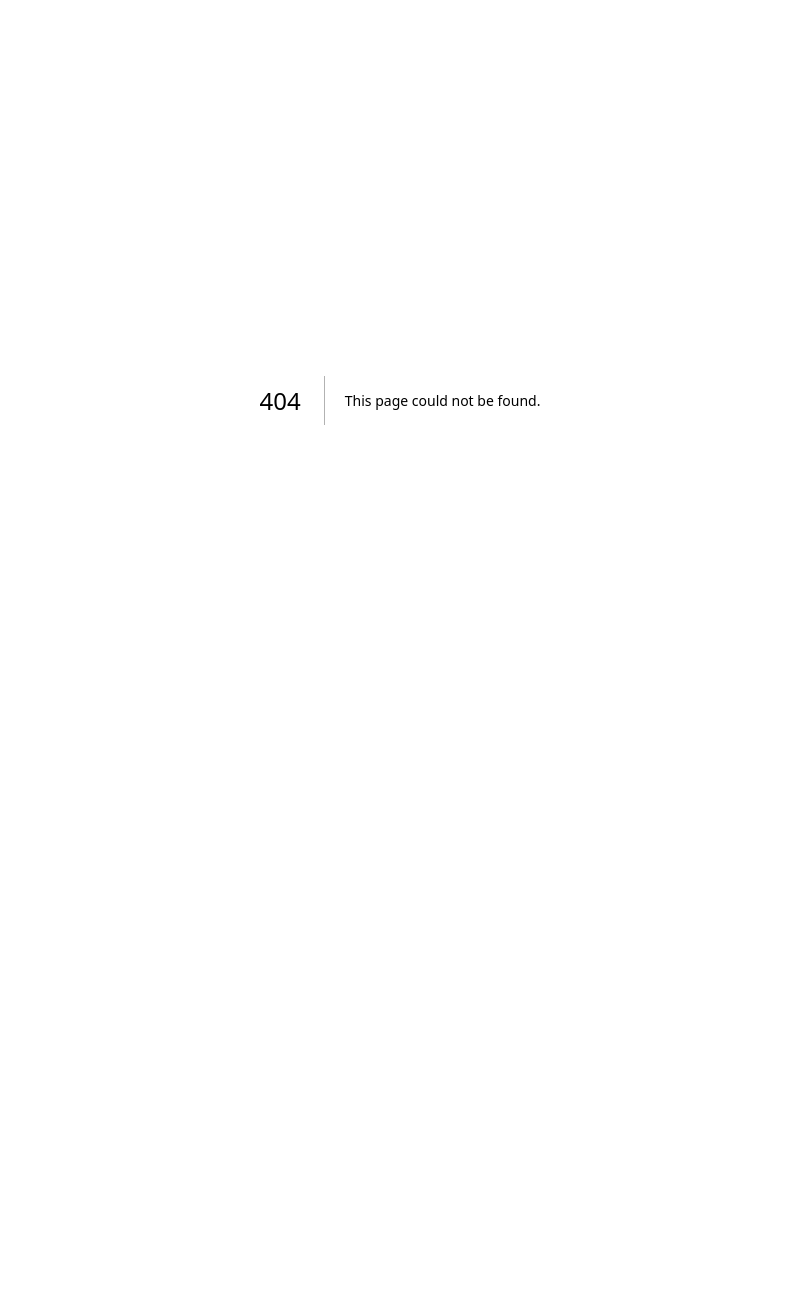
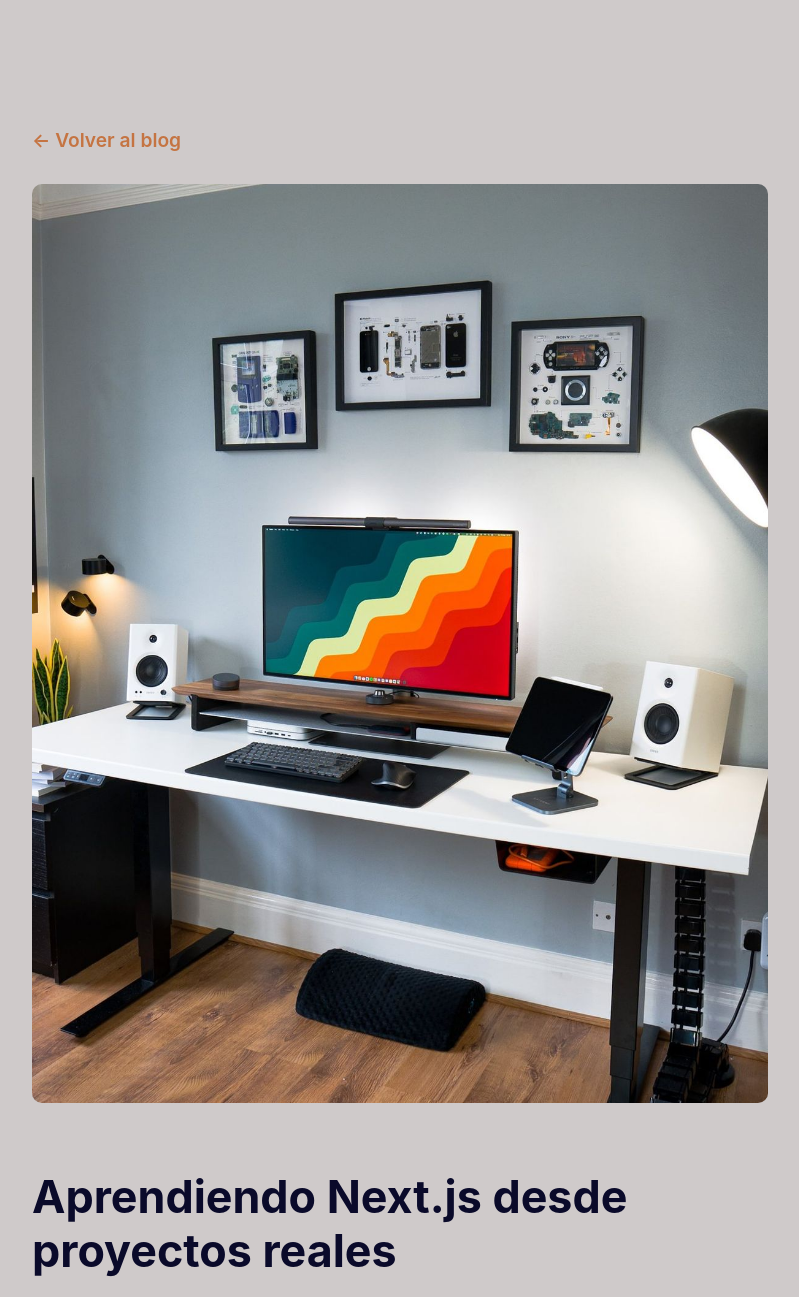
Before and after one commit to Bethsyf/portfolio, a Next.js app: page /blog/aprendiendo-nextjs in a window 1280 px wide. Before the commit this address had no page. Shown: the top 1297 px of the page, without its empty margins (240-1039 px from the left). Before the commit the page ends 800 px from the top, so only its background shows below. Built offline with nearby package versions, Linux system fonts and the light colour scheme.

Commit message:
feat(blog): implemenet dynamic blog post page with dedicated styles

```diff
--- /dev/null
+++ b/src/pages/blog/[slug].tsx
@@ -0,0 +1,96 @@
+import { useRouter } from "next/router";
+import Head from "next/head";
+import Link from "next/link";
+import styles from "@/styles/pages/PostPaage.module.scss";
+import { blogPosts } from "@/data/blogPost";
+
+const PostPage = () => {
+
+  const router = useRouter();
+
+  const { slug } = router.query;
+
+
+  const post = blogPosts.find(
+    (p) => p.slug === slug
+  );
+
+
+  if (!post) {
+
+    return (
+      <main className={styles.container}>
+        <p>Post no encontrado</p>
+
+        <Link href="/" className={styles.back}>
+          ← Volver
+        </Link>
+
+      </main>
+    );
+
+  }
+
+
+  return (
+
+    <>
+
+      <Head>
+
+        <title>
+          {post.title} | Bethsy Falcon
+        </title>
+
+      </Head>
+
+
+      <main className={styles.container}>
+
+
+        <Link
+          href="/blog"
+          className={styles.back}
+        >
+          ← Volver al blog
+        </Link>
+
+
+
+        <img
+          src={post.image}
+          alt={post.title}
+          className={styles.image}
+        />
+
+
+
+        <h1 className={styles.title}>
+          {post.title}
+        </h1>
+
+
+
+        <span className={styles.meta}>
+          {post.date} • {post.readingTime}
+        </span>
+
+
+
+        <article className={styles.content}>
+
+          {post.content}
+
+        </article>
+
+
+
+      </main>
+
+    </>
+
+  );
+
+};
+
+export default PostPage;
--- /dev/null
+++ b/src/styles/pages/PostPaage.module.scss
@@ -0,0 +1,40 @@
+.container {
+  min-height: 80vh;
+  padding: 8rem 2rem;
+  max-width: 800px;
+  margin: 0 auto;
+}
+
+.back {
+  display: inline-block;
+  margin-bottom: 2rem;
+  color: #c57442;
+  font-weight: 600;
+  text-decoration: none;
+}
+
+.back:hover {
+  opacity: 0.7;
+}
+
+.image {
+  width: 100%;
+  border-radius: 10px;
+  margin-bottom: 2rem;
+}
+
+.title {
+  font-size: clamp(2.2rem, 4vw, 2.8rem);
+  margin-bottom: 1rem;
+}
+
+.meta {
+  opacity: 0.6;
+  font-size: 0.9rem;
+}
+
+.content {
+  margin-top: 2rem;
+  line-height: 1.8;
+  white-space: pre-line;
+}
```
